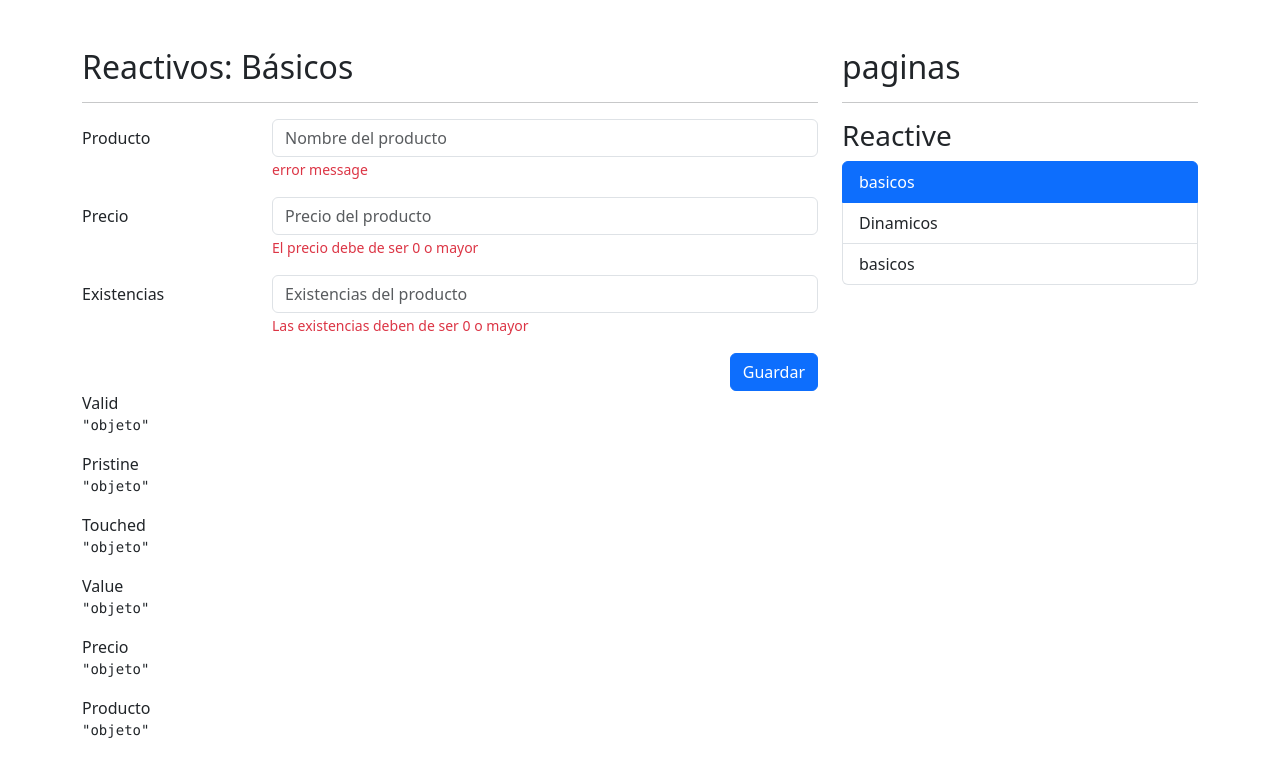
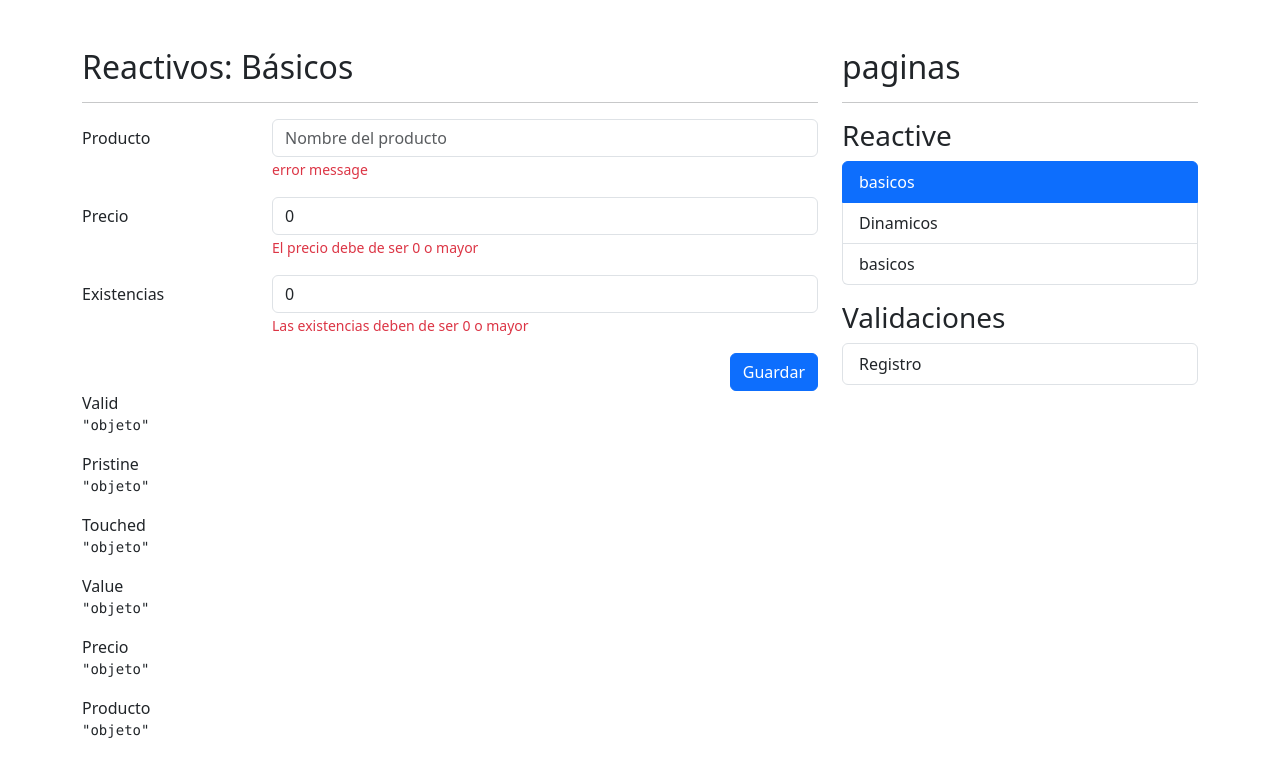
Before and after one commit to lorenabarraganmacias1/formsApp, an Angular app: page /reactive/basic in a window 1280 px wide. Shown: the top 776 px of the page. Built offline with nearby package versions, Linux system fonts and the light colour scheme.

Commit message:
inicios de logica del formulario

```diff
--- a/src/app/reactive/pages/basic-page/basic-page.component.html
+++ b/src/app/reactive/pages/basic-page/basic-page.component.html
@@ -4,7 +4,7 @@
 <div class="row">
     <div class="col">
 
-        <form autocomplete="off">
+        <form [formGroup]="myForm" (ngSubmit)="onSave()" autocomplete="off">
 
             <!-- Campo de producto -->
             <div class="mb-3 row">
@@ -13,6 +13,7 @@
 
                     <input type="text"
                            class="form-control"
+                           formControlName="name"
                            placeholder="Nombre del producto">
 
                     <span class="form-text text-danger">
@@ -28,6 +29,7 @@
                 <div class="col-sm-9">
                     <input type="number"
                            class="form-control"
+                           formControlName="price"
                            placeholder="Precio del producto">
                     <span class="form-text text-danger">
                         El precio debe de ser 0 o mayor
@@ -41,6 +43,7 @@
                 <div class="col-sm-9">
                     <input type="number"
                            class="form-control"
+                           formControlName="inStorage"
                            placeholder="Existencias del producto">
 
                     <span class="form-text text-danger">
@@ -53,7 +56,8 @@
             <div class="row">
                 <div class="col">
                     <button type="submit"
-                            class="btn btn-primary float-end">
+                            class="btn btn-primary float-end"
+                            >
                         Guardar
                     </button>
                 </div>
--- a/src/app/reactive/pages/basic-page/basic-page.component.ts
+++ b/src/app/reactive/pages/basic-page/basic-page.component.ts
@@ -1,4 +1,5 @@
 import { Component } from '@angular/core';
+import { FormBuilder, FormGroup } from "@angular/forms";
 
 @Component({
   templateUrl: './basic-page.component.html',
@@ -6,4 +7,20 @@ import { Component } from '@angular/core';
 })
 export class BasicPageComponent {
 
+  public myForm: FormGroup = this.fb.group({
+    name:[''],
+    price:[0],
+    inStorage:[0],
+
+
+  })
+
+  constructor(private fb: FormBuilder){}
+
+  onSave():void{
+    console.log(this.myForm.value)
+  }
+
+
+
 }
--- a/src/app/reactive/reactive.module.ts
+++ b/src/app/reactive/reactive.module.ts
@@ -5,6 +5,7 @@ import { ReactiveRoutingModule } from './reactive-routing.module';
 import { BasicPageComponent } from './pages/basic-page/basic-page.component';
 import { DynamicPageComponent } from './pages/dynamic-page/dynamic-page.component';
 import { SwitchesPageComponent } from './pages/switches-page/switches-page.component';
+import { ReactiveFormsModule } from '@angular/forms';
 
 
 @NgModule({
@@ -15,7 +16,8 @@ import { SwitchesPageComponent } from './pages/switches-page/switches-page.compo
   ],
   imports: [
     CommonModule,
-    ReactiveRoutingModule
+    ReactiveRoutingModule,
+    ReactiveFormsModule
   ]
 })
 export class ReactiveModule { }
--- a/src/app/shared/components/side-menu/side-menu.component.html
+++ b/src/app/shared/components/side-menu/side-menu.component.html
@@ -13,3 +13,17 @@
 </li>
 
 </ul>
+
+<h3 class="mt-3">Validaciones</h3>
+
+<ul class="list-group">
+    <li *ngFor="let item of AuthMenu"
+        class ="list-group-item"n
+        [routerLink]="[item.route]"
+        routerLinkActive="active"
+        >
+
+        {{ item.title}}
+</li>
+
+</ul>
--- a/tsconfig.json
+++ b/tsconfig.json
@@ -4,6 +4,7 @@
   "compileOnSave": false,
   "compilerOptions": {
     "outDir": "./dist/out-tsc",
+    "useDefineForClassFields": false,
     "strict": true,
     "noImplicitOverride": true,
     "noPropertyAccessFromIndexSignature": true,
```
